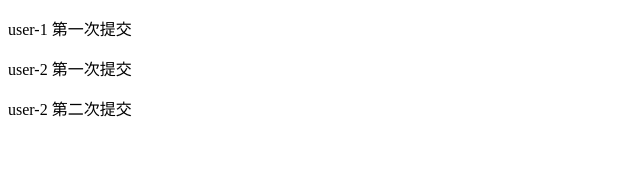
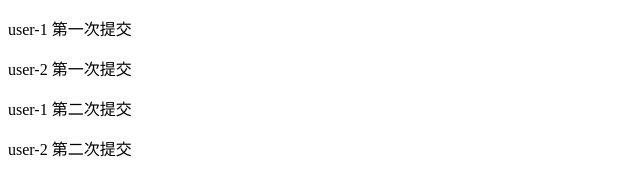
Before and after one commit to Lei1943028201/git-test, a plain HTML site: page index.html in a window 1280 px wide. Shown: the whole page, without its empty margins (0-640 px from the left). Drawn offline with Linux system fonts and the light colour scheme.

```diff
--- a/index.html
+++ b/index.html
@@ -7,6 +7,7 @@
 <body>
 <p>user-1 第一次提交</p>
 <p>user-2 第一次提交</p>
+<p>user-1 第二次提交</p>
 <p>user-2 第二次提交</p>
 </body>
 </html>
```
